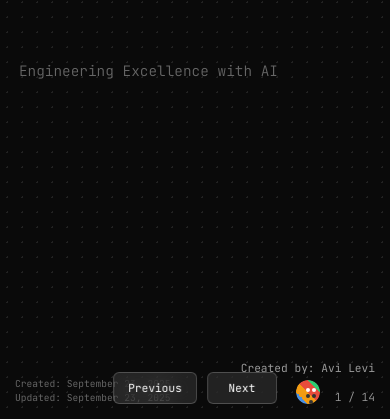
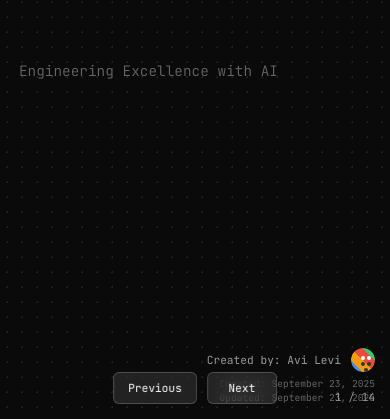
Before and after one commit to HIRWA13/Claude-Code-tips, a plain HTML site: page index.html in a window 390 px wide. Shown: the part 425-844 px from the top of the page. Drawn offline with Linux system fonts and the light colour scheme.

Commit message:
Move dates under the 'Created by' section
- Restructure author-info to display as column with dates below
- Remove separate dates-info positioning
- Add author-line class for horizontal "Created by" layout
- Update mobile responsive styles accordingly
- Dates now appear directly under author information

```diff
--- a/index.html
+++ b/index.html
@@ -207,10 +207,17 @@
             bottom: 40px;
             right: 40px;
             display: flex;
+            flex-direction: column;
+            align-items: flex-end;
+            gap: 8px;
+            font-size: 0.9rem;
+            color: #999;
+        }
+
+        .author-line {
+            display: flex;
             align-items: center;
             gap: 10px;
-            font-size: 0.9rem;
-            color: #999;
         }
 
         .profile-pic {
@@ -251,12 +258,10 @@
         }
 
         .dates-info {
-            position: absolute;
-            bottom: 40px;
-            left: 40px;
             font-size: 0.8rem;
             color: #666;
             line-height: 1.4;
+            text-align: right;
         }
 
         @media print {
@@ -463,12 +468,6 @@
                 font-size: 0.8rem;
             }
 
-            .dates-info {
-                bottom: 20px;
-                left: 20px;
-                font-size: 0.7rem;
-            }
-
             .profile-pic {
                 width: 28px;
                 height: 28px;
@@ -552,14 +551,10 @@
                 bottom: 15px;
                 right: 15px;
                 font-size: 0.7rem;
-                flex-direction: column;
-                text-align: right;
                 gap: 5px;
             }
 
-            .dates-info {
-                bottom: 15px;
-                left: 15px;
+            .author-info .dates-info {
                 font-size: 0.6rem;
             }
 
@@ -623,7 +618,7 @@
                 right: 10px;
             }
 
-            .author-info, .dates-info {
+            .author-info {
                 display: none;
             }
         }
@@ -830,15 +825,16 @@
     </div>
 
     <div class="author-info">
+        <div class="author-line">
             <span>Created by: Avi Levi</span>
             <div class="profile-pic">
                 <div class="pixel-avatar"></div>
             </div>
         </div>
-
         <div class="dates-info">
             <div>Created: September 23, 2025</div>
             <div>Updated: September 23, 2025</div>
+        </div>
     </div>
 
     <script>
```
Lines whose indentation alone changed are shown as unchanged.
